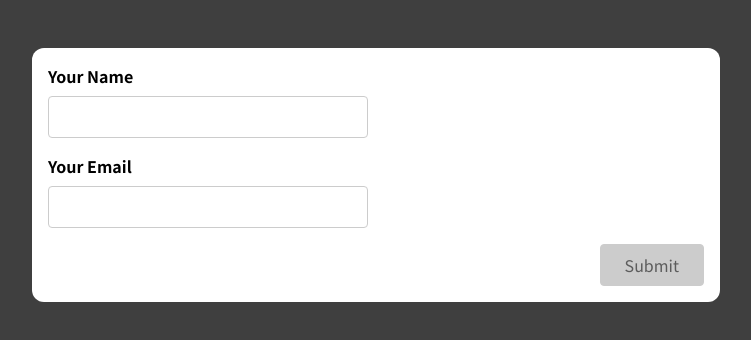
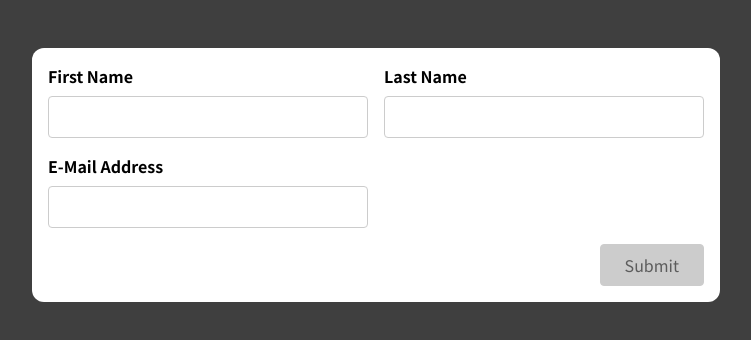
Before and after one commit to myoaung99/react-form, a React (Create React App) app: page / in a window 1280 px wide. Shown: the top 340 px of the page, without its empty margins (264-1015 px from the left). Built offline with nearby package versions, Linux system fonts and the light colour scheme.

Commit message:
created basic login form with custom hook validation

```diff
--- a/src/App.js
+++ b/src/App.js
@@ -1,9 +1,9 @@
-import SimpleInput from './components/SimpleInput';
+import BasicForm from "./components/BasicForm";
 
 function App() {
   return (
     <div className="app">
-      <SimpleInput />
+      <BasicForm />
     </div>
   );
 }
--- a/src/components/BasicForm.js
+++ b/src/components/BasicForm.js
@@ -1,22 +1,100 @@
+import useInput from "../hooks/useInput";
+
 const BasicForm = (props) => {
+  const {
+    value: firstName,
+    isValid: firstNameIsValid,
+    hasError: firstNameHasError,
+    valueChangeHandler: firstNameChangeHandler,
+    valueBlurHandler: firstNameBlurHandler,
+    reset: resetFirstName,
+    inputClasses: firstNameClasses,
+  } = useInput((value) => value.trim() !== "");
+
+  const {
+    value: lastName,
+    isValid: lastNameIsValid,
+    hasError: lastNameHasError,
+    valueChangeHandler: lastNameChangeHandler,
+    valueBlurHandler: lastNameBlurHandler,
+    reset: resetLastName,
+    inputClasses: lastNameClasses,
+  } = useInput((value) => value.trim() !== "");
+
+  const {
+    value: email,
+    isValid: emailIsValid,
+    hasError: emailHasError,
+    valueChangeHandler: emailChangeHandler,
+    valueBlurHandler: emailBlurHandler,
+    reset: resetEmail,
+    inputClasses: emailClasses,
+  } = useInput((value) => value.includes("@"));
+
+  let formIsValid = false;
+
+  // for all inputs
+  if (firstNameIsValid && lastNameIsValid && emailIsValid) {
+    formIsValid = true;
+  }
+
+  const formSubmitHandler = (event) => {
+    event.preventDefault();
+
+    if (!firstNameIsValid) {
+      return;
+    }
+
+    console.log(firstName, lastName, email);
+
+    resetFirstName();
+    resetLastName();
+    resetEmail();
+  };
+
   return (
-    <form>
-      <div className='control-group'>
-        <div className='form-control'>
-          <label htmlFor='name'>First Name</label>
-          <input type='text' id='name' />
+    <form onSubmit={formSubmitHandler}>
+      <div className="control-group">
+        <div className={firstNameClasses}>
+          <label htmlFor="name">First Name</label>
+          <input
+            type="text"
+            id="name"
+            value={firstName}
+            onChange={firstNameChangeHandler}
+            onBlurCapture={firstNameBlurHandler}
+          />
+          {firstNameHasError && (
+            <p className="error-text">First Name must not empty.</p>
+          )}
         </div>
-        <div className='form-control'>
-          <label htmlFor='name'>Last Name</label>
-          <input type='text' id='name' />
+        <div className={lastNameClasses}>
+          <label htmlFor="name">Last Name</label>
+          <input
+            value={lastName}
+            type="text"
+            id="name"
+            onChange={lastNameChangeHandler}
+            onBlur={lastNameBlurHandler}
+          />
+          {lastNameHasError && (
+            <p className="error-text">Last Name must not empty.</p>
+          )}
         </div>
       </div>
-      <div className='form-control'>
-        <label htmlFor='name'>E-Mail Address</label>
-        <input type='text' id='name' />
+      <div className={emailClasses}>
+        <label htmlFor="name">E-Mail Address</label>
+        <input
+          type="email"
+          id="name"
+          onChange={emailChangeHandler}
+          onBlur={emailBlurHandler}
+          value={email}
+        />
+        {emailHasError && <p className="error-text">E-mail is not correct.</p>}
       </div>
-      <div className='form-actions'>
-        <button>Submit</button>
+      <div className="form-actions">
+        <button disabled={!formIsValid}>Submit</button>
       </div>
     </form>
   );
--- a/src/hooks/useInput.js
+++ b/src/hooks/useInput.js
@@ -1,34 +1,71 @@
+// import { useState } from "react";
+
+// const useInput = (validate) => {
+//   const [enterValue, setEnterValue] = useState("");
+//   const [isTouched, setIsTouched] = useState(false);
+
+//   // component mount တာနဲ့ validate တန်းလုပ်တော့ isValid က error တန်းထွက်တယ်
+//   const valueIsValid = validate(enterValue);
+//   // ဒါမဲ့ user က input field ကို touch လုပ်မထားရသေး(စ ဝင်ဝင်ချင်မို့)လို့ isInvalid က false နေတာ
+//   const hasError = isTouched && !valueIsValid;
+
+//   const valueChangeHandler = (event) => {
+//     setEnterValue(event.target.value);
+//   };
+
+//   const valueBlurHandler = () => {
+//     setIsTouched(true);
+//   };
+
+//   const resetForm = () => {
+//     setEnterValue("");
+//     isTouched(false);
+//   };
+
+//   return {
+//     value: enterValue,
+//     hasError,
+//     valueIsValid,
+//     valueChangeHandler,
+//     valueBlurHandler,
+//     resetForm,
+//   };
+// };
+
+// export default useInput;
+
 import { useState } from "react";
 
 const useInput = (validate) => {
-  const [enterValue, setEnterValue] = useState("");
+  const [enteredValue, setEnteredValue] = useState("");
   const [isTouched, setIsTouched] = useState(false);
 
-  // component mount တာနဲ့ validate တန်းလုပ်တော့ isValid က error တန်းထွက်တယ်
-  const valueIsValid = validate(enterValue);
-  // ဒါမဲ့ user က input field ကို touch လုပ်မထားရသေး(စ ဝင်ဝင်ချင်မို့)လို့ isInvalid က false နေတာ
+  const valueIsValid = validate(enteredValue);
   const hasError = isTouched && !valueIsValid;
 
   const valueChangeHandler = (event) => {
-    setEnterValue(event.target.value);
+    setEnteredValue(event.target.value);
   };
 
   const valueBlurHandler = () => {
     setIsTouched(true);
   };
 
-  const resetForm = () => {
-    setEnterValue("");
-    isTouched(false);
+  const reset = () => {
+    setEnteredValue("");
+    setIsTouched(false);
   };
 
+  const inputClasses = hasError ? "form-control invalid" : "form-control";
+
   return {
-    value: enterValue,
+    value: enteredValue,
+    isValid: valueIsValid,
     hasError,
-    valueIsValid,
     valueChangeHandler,
     valueBlurHandler,
-    resetForm,
+    reset,
+    inputClasses,
   };
 };
 
```
